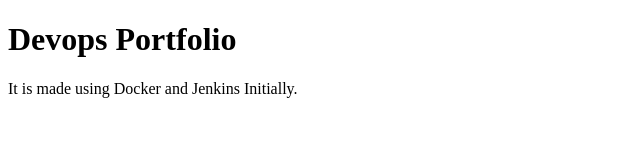
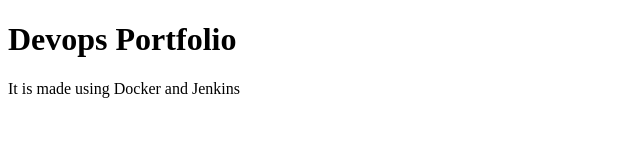
Before and after one commit to AnkushUjawane/portfolio-devops, a plain HTML site: page index.html in a window 1280 px wide. Shown: the full height of the page, 0-640 px from the left. Drawn offline with Linux system fonts and the light colour scheme.

Commit message:
final webhook test

```diff
--- a/index.html
+++ b/index.html
@@ -7,6 +7,6 @@
 </head>
 <body>
     <h1>Devops Portfolio</h1>
-    <p>It is made using Docker and Jenkins Initially.</p>
+    <p>It is made using Docker and Jenkins</p>
 </body>
 </html>
```
